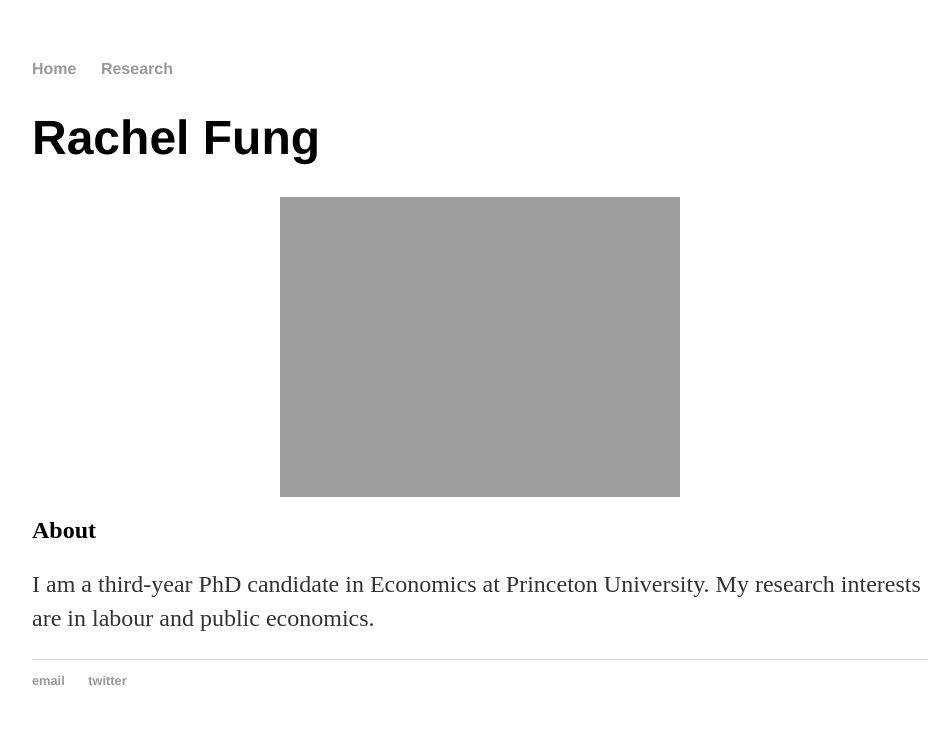
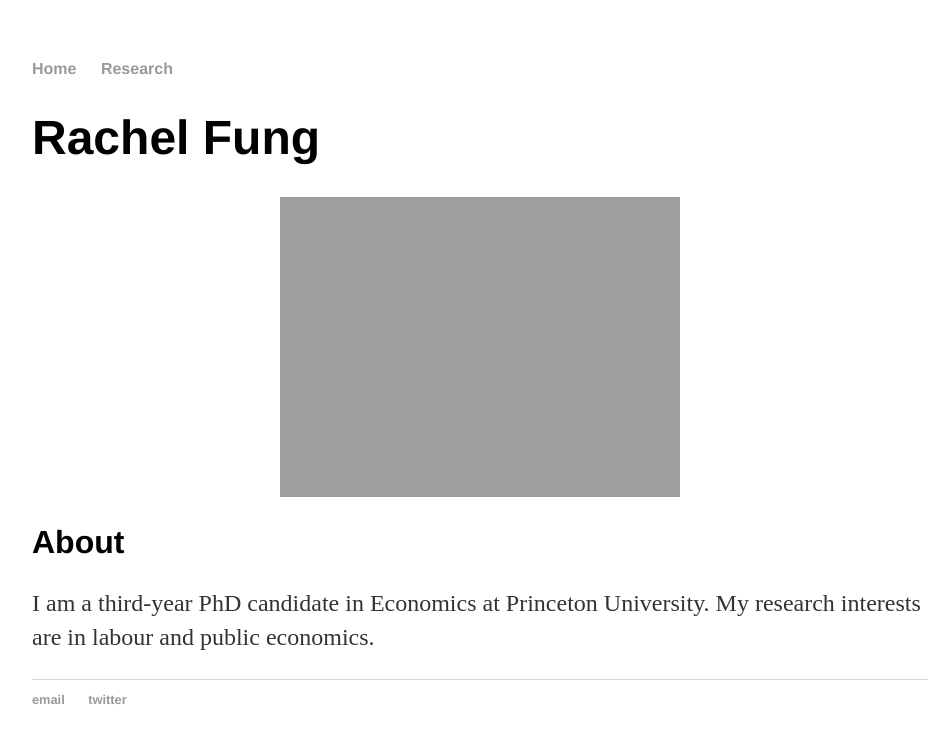
Before and after one commit to rachelylfung/rachelylfung.github.io, a Jekyll site: the page built from index.html, in a window 1280 px wide. Shown: the top 743 px of the page, without its empty margins (160-1111 px from the left). Built offline with Jekyll 4.4.1, drawn with Linux system fonts in a browser that asks for light colours.

Commit message:
Update main.css

```diff
--- a/css/main.css
+++ b/css/main.css
@@ -23,6 +23,10 @@ h1 {
     font-size: 3em;
     font-family:'Helvetica', 'Arial', 'Sans-Serif';
 }
+h2 {
+    font-size: 2em;
+    font-family:'Helvetica', 'Arial', 'Sans-Serif';
+}
 p {
     font-size: 1.5em;
     line-height: 1.4em;
```
